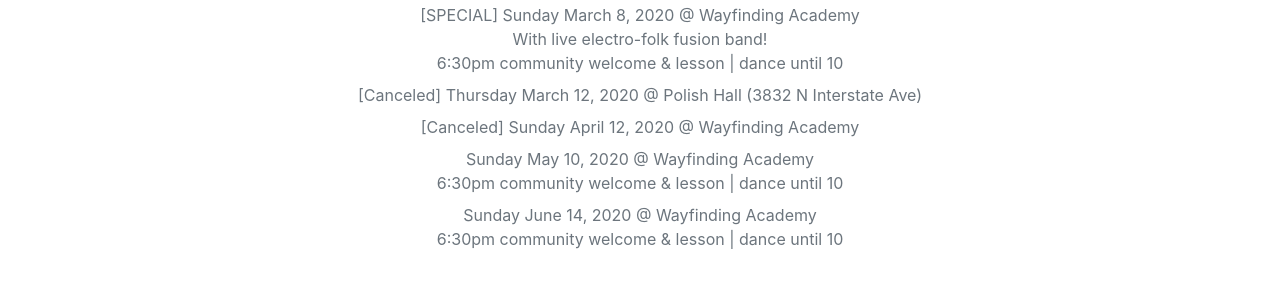
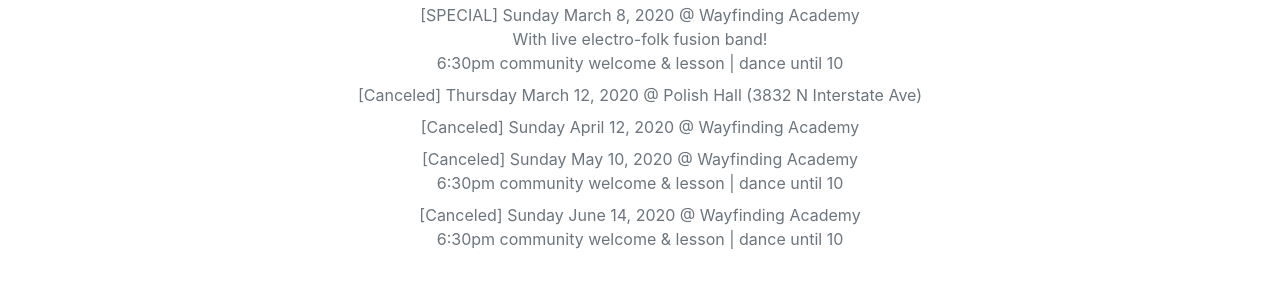
Before and after one commit to mgoren/contraremix, a website with bundled scripts: page index.html in a window 1280 px wide. Shown: the part 3195-3494 px from the top of the page. Built offline with nearby package versions, Linux system fonts and the light colour scheme.

Commit message:
update calendar

```diff
--- a/index.html
+++ b/index.html
@@ -170,12 +170,12 @@
                   <span class="mobile-only">[Canceled] Sun 4/12/20 </span>
                 </li>
                 <li class="text-muted mb-0 dance">
-                  <span class="desktop-only">Sunday May 10, 2020 @ Wayfinding Academy <br>6:30pm community welcome & lesson | dance until 10</span>
-                  <span class="mobile-only">Sun 5/10/20 <br>6:30pm community welcome & lesson <br>dance until 10 <br>Wayfinding Academy</span>
+                  <span class="desktop-only">[Canceled] Sunday May 10, 2020 @ Wayfinding Academy <br>6:30pm community welcome & lesson | dance until 10</span>
+                  <span class="mobile-only">[Canceled] Sun 5/10/20 <br>6:30pm community welcome & lesson <br>dance until 10 <br>Wayfinding Academy</span>
                 </li>
                 <li class="text-muted mb-0 dance">
-                  <span class="desktop-only">Sunday June 14, 2020 @ Wayfinding Academy <br>6:30pm community welcome & lesson | dance until 10</span>
-                  <span class="mobile-only">Sun 6/14/20 <br>6:30pm community welcome & lesson <br>dance until 10 <br>Wayfinding Academy</span>
+                  <span class="desktop-only">[Canceled] Sunday June 14, 2020 @ Wayfinding Academy <br>6:30pm community welcome & lesson | dance until 10</span>
+                  <span class="mobile-only">[Canceled] Sun 6/14/20 <br>6:30pm community welcome & lesson <br>dance until 10 <br>Wayfinding Academy</span>
                 </li>
               </ul>
             </div>
```
